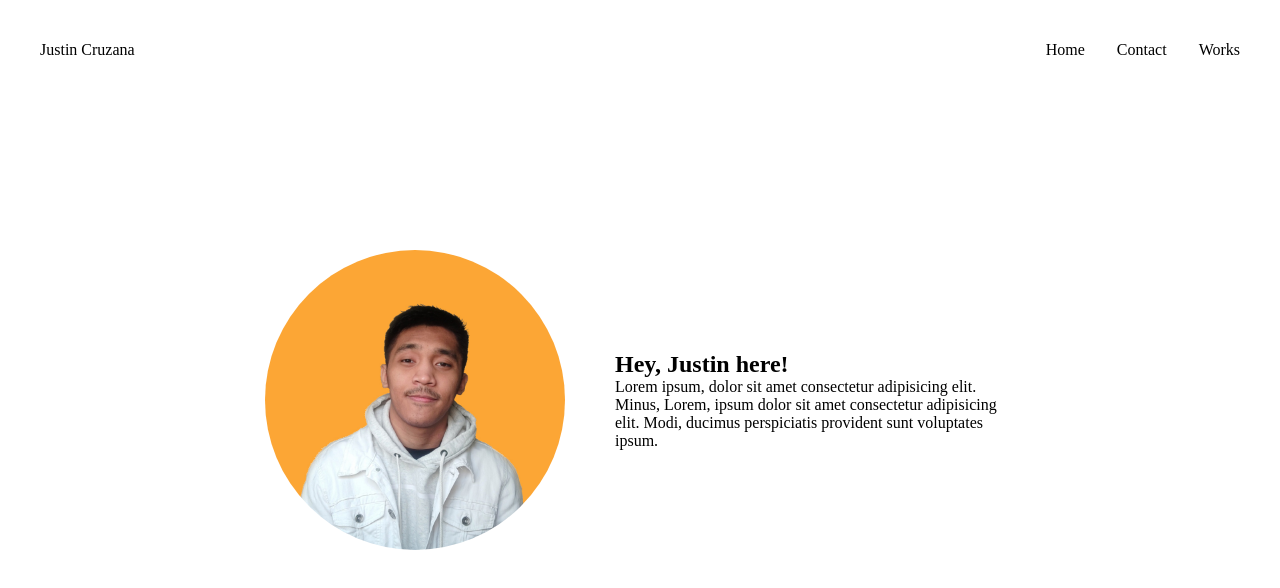
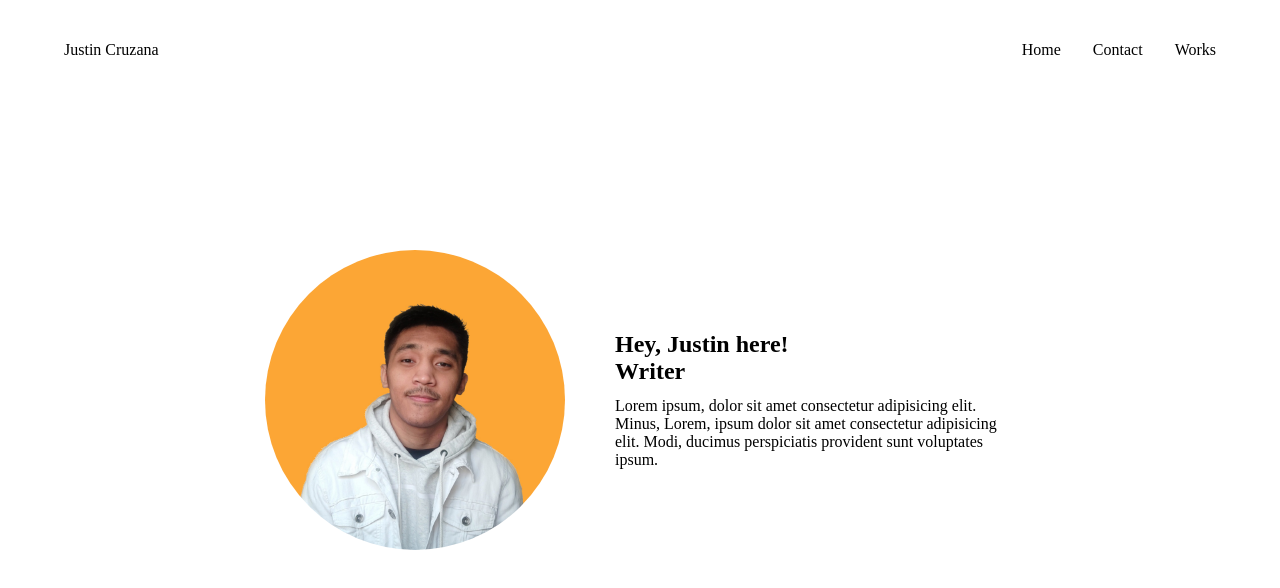
Before and after one commit to pkWafuuu/freelance-eportfolio, a React (Create React App) app: page / in a window 1280 px wide. Shown: the top 588 px of the page. Built offline with nearby package versions, Linux system fonts and the light colour scheme.

Commit message:
add animation

```diff
--- a/package.json
+++ b/package.json
@@ -9,6 +9,7 @@
     "react": "^18.2.0",
     "react-dom": "^18.2.0",
     "react-scripts": "5.0.1",
+    "react-typical": "^0.1.3",
     "web-vitals": "^2.1.4"
   },
   "scripts": {
--- a/src/components/Landing.jsx
+++ b/src/components/Landing.jsx
@@ -1,4 +1,5 @@
 import picture from "../assets/b.jpg";
+import Typical from "react-typical";
 
 function Landing() {
   return (
@@ -9,7 +10,10 @@ function Landing() {
             <img src={picture} alt="" className="header__picture" />
           </figure>
           <div className="header__content">
-            <h1 className="header__title">Hey, Justin here!</h1>
+            <h1 className="header__title">
+              Hey, Justin here!{" "}
+              <Typical loop={Infinity} steps={[1500, "", 1500, "Poet", 1500, "Writer", 2000, "Web Developer", 2000]} />
+            </h1>
             <p className="header__para">
               Lorem ipsum, dolor sit amet consectetur adipisicing elit. Minus,
               Lorem, ipsum dolor sit amet consectetur adipisicing elit. Modi,
--- a/src/css/landing.css
+++ b/src/css/landing.css
@@ -7,6 +7,8 @@
 	margin: 0 auto;
 	padding: 0 32px;
 }
+
+@import url(./animations.css);
 
 header {
 	position: absolute;
@@ -24,6 +26,7 @@ header {
 	overflow: hidden;
 	width: 300px;
 	height: 300px;
+	animation: expand-then-normal 1000ms ease;
 }
 
 .header__picture {
@@ -38,3 +41,12 @@ header {
 	justify-content: center;
 	width: 50%;
 }
+
+.header__title {
+	animation: fade-up 1000ms ease
+}
+
+.header__para {
+	margin-top: 12px;
+	animation: fade-up 1000ms 500ms backwards;
+}
--- a/src/index.css
+++ b/src/index.css
@@ -4,4 +4,5 @@
 * {
 	margin: 0;
 	padding: 0;
+	box-sizing: border-box;
 }
```
Also changed, not shown: src/css/animations.css (+23 -0 lines), 1 other file (tests, documents, lock files or other folders).
